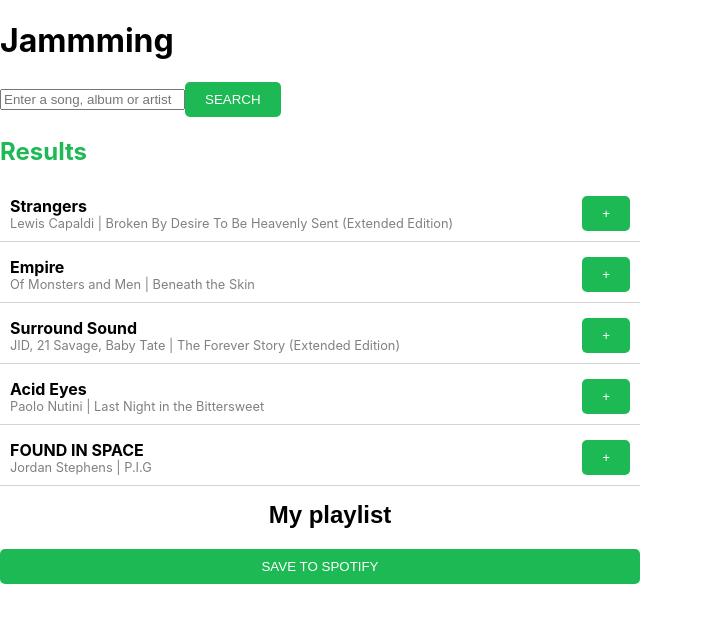
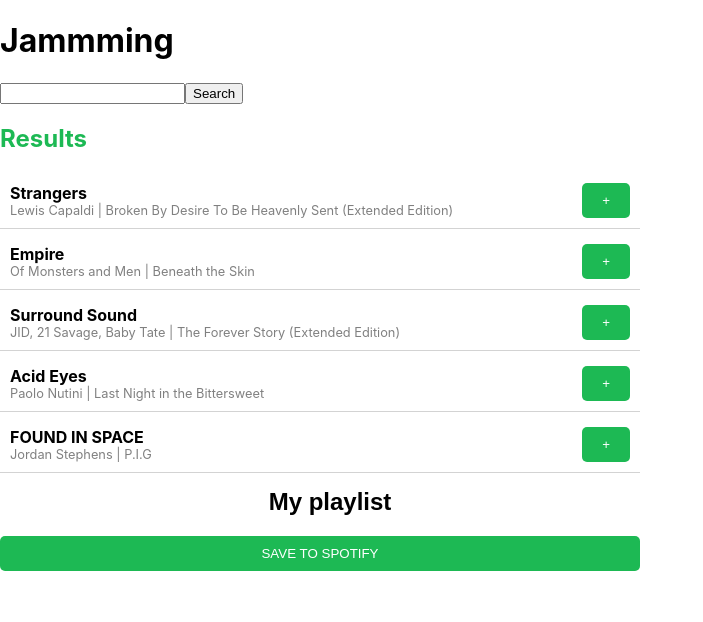
Before and after one commit to jonathanoh59/Jammming, a React (Create React App) app: page / in a window 1280 px wide. Shown: the top 622 px of the page, without its empty margins (0-703 px from the left). Built offline with nearby package versions, Linux system fonts and the light colour scheme.

Commit message:
search functionality

```diff
--- a/src/Components/App/App.js
+++ b/src/Components/App/App.js
@@ -4,16 +4,20 @@ import SearchBar from '../SearchBar/SearchBar';
 import SearchResults from '../SearchResults/SearchResults';
 import Playlist from '../Playlist/Playlist';
 import mockTrackObjs from '../mockData/mockTracks';
+import '../Spotify/Spotify.js';
 
 function App() {
   const [searchResults, setSearchResults] = useState(mockTrackObjs);
   const [playlistName, setPlaylistName] = useState('My playlist');
   const [playlistTracks, setPlaylistTracks] = useState([]);
 
-  const handleSearch = (searchTerm) => {
-    // Logic to handle search
-    // For now, we're just using mock data
-    setSearchResults(mockTrackObjs);
+  const handleSearch = async (term) => {
+    try {
+        const searchResults = await this.spotify.search(term);
+        setSearchResults({ searchResults });
+    } catch (error) {
+        console.error('Error during Spotify search:', error);
+    }
   };
 
   const updatePlaylistName = (name) => {
--- a/src/Components/SearchBar/SearchBar.js
+++ b/src/Components/SearchBar/SearchBar.js
@@ -1,13 +1,23 @@
-import React from 'react';
- import './SearchBar.css';
+import React, { useState } from 'react';
 
-function SearchBar(){
-    return(
-        <div>
-            <input placeholder="Enter a song, album or artist" />
-            <button className="SearchButton">SEARCH</button>
-        </div>
+const SearchBar = ({ onSearch }) => {
+    const [term, setTerm] = useState('');
+
+    const handleTermChange = (event) => {
+        setTerm(event.target.value);
+    };
+
+    const handleSubmit = (event) => {
+        event.preventDefault();
+        onSearch(term);
+    };
+
+    return (
+        <form onSubmit={handleSubmit}>
+            <input type="text" onChange={handleTermChange} />
+            <button type="submit">Search</button>
+        </form>
     );
-}
+};
 
 export default SearchBar;
--- a/src/Components/Spotify/Spotify.js
+++ b/src/Components/Spotify/Spotify.js
@@ -1,6 +1,9 @@
 class Spotify {
     constructor() {
+        // Generate a random string as a code verifier for the PKCE process
         this.codeVerifier = this.generateRandomString(128);
+        // Generate a code challenge based on the code verifier
+        // and then initialize authorization once the challenge is ready
         this.getCodeChallenge().then(challenge => {
             this.codeChallenge = challenge;
             this.initializeAuthorization();
@@ -8,18 +11,24 @@ class Spotify {
     }
 
     generateRandomString(length) {
+        // Generates a random string of the given length using specified characters
+        // This string is used as the PKCE code verifier
         let possible = 'ABCDEFGHIJKLMNOPQRSTUVWXYZabcdefghijklmnopqrstuvwxyz0123456789';
         const values = crypto.getRandomValues(new Uint8Array(length));
         return Array.from(values).map(x => possible[x % possible.length]).join("");
     }
 
     async sha256(plain) {
+        // Creates a SHA-256 hash of the provided plain text (used in the PKCE process)
+        // This is part of generating the code challenge
         const encoder = new TextEncoder();
         const data = encoder.encode(plain);
         return window.crypto.subtle.digest('SHA-256', data);
     }
 
     base64encode(input) {
+        // Encodes the given input into a base64url format (URL safe)
+        // Used to format the code challenge
         return btoa(String.fromCharCode(...new Uint8Array(input)))
             .replace(/=/g, '')
             .replace(/\+/g, '-')
@@ -27,27 +36,33 @@ class Spotify {
     }
 
     async getCodeChallenge() {
+        // Generates the PKCE code challenge by hashing the code verifier
+        // and then encoding the result in base64url format
         const hashed = await this.sha256(this.codeVerifier);
         return this.base64encode(hashed);
     }
 
     initializeAuthorization() {
+        // Starts the authorization process if there's no access token available
         if (!this.accessToken && !window.location.href.includes('access_token')) {
             this.redirectToSpotifyAuthorization();
         }
-        // Else, you might want to handle extracting the access token from the URL here.
+        // Otherwise, you might want to handle extracting the access token from the URL
     }
 
     redirectToSpotifyAuthorization() {
-        const clientId = '2a0b257ce8ec4d0ca3605005b22549fd';
-        const redirectUri = 'http://localhost:12';
-        const scope = 'user-read-private user-read-email'; // Adjust scopes as needed
+        // Redirects the user to the Spotify authorization page
+        // Constructs the URL with necessary parameters for the PKCE flow
+        const clientId = '2a0b257ce8ec4d0ca3605005b22549fd'; // Spotify client ID
+        const redirectUri = 'http://localhost:12'; // Redirect URI set in Spotify Developer Dashboard
+        const scope = 'user-read-private user-read-email'; // Spotify permissions
 
         const authUrl = new URL("https://accounts.spotify.com/authorize");
 
-        // Save the codeVerifier in localStorage for later use
+        // Stores the code verifier in localStorage for later use when exchanging the code for a token
         window.localStorage.setItem('code_verifier', this.codeVerifier);
 
+        // Sets the search parameters for the authorization request
         const params = {
             response_type: 'code',
             client_id: clientId,
@@ -57,16 +72,19 @@ class Spotify {
             redirect_uri: redirectUri,
         };
 
+        // Redirects the user to the authorization URL
         authUrl.search = new URLSearchParams(params).toString();
         window.location.href = authUrl.toString();
     }
 
     async getAccessToken() {
+        // Retrieves the access token from Spotify
+        // Checks if the token is already set, and if not, proceeds to get it
         if (this.accessToken) {
             return this.accessToken;
         }
 
-        // Extracting the code from URL
+        // Extracts the authorization code from the URL
         const codeMatch = window.location.href.match(/code=([^&]*)/);
         if (!codeMatch) {
             console.error('Authorization code not found in URL');
@@ -75,13 +93,14 @@ class Spotify {
 
         const code = codeMatch[1];
 
-        // Retrieve the stored code verifier
+        // Retrieves the code verifier from localStorage
         const codeVerifier = window.localStorage.getItem('code_verifier');
         if (!codeVerifier) {
             console.error('Code verifier not found in localStorage');
             return;
         }
 
+        // Sets up the request to exchange the code for an access token
         const clientId = '2a0b257ce8ec4d0ca3605005b22549fd';
         const redirectUri = 'http://localhost:12';
 
@@ -98,17 +117,16 @@ class Spotify {
         };
 
         try {
+            // Sends the request and handles the response
             const response = await fetch('https://accounts.spotify.com/api/token', payload);
             const data = await response.json();
 
+            // If the access token is retrieved, it's stored for future use
             if (data.access_token) {
                 this.accessToken = data.access_token;
                 localStorage.setItem('access_token', this.accessToken);
 
-                // Optionally handle refresh token and expiration time
-                // ...
-
-                // Clear the URL parameters
+                // Clears the URL parameters to clean up the address bar
                 window.history.pushState('Access Token', null, '/');
             } else {
                 console.error('Failed to retrieve access token');
@@ -119,7 +137,46 @@ class Spotify {
     }
 
 
-    // Other methods for API requests would/will go here
+
+
+    async search(term) {
+        // Ensure the access token is available
+        const accessToken = await this.getAccessToken();
+        if (!accessToken) {
+            console.error('Access token is not available.');
+            return [];
+        }
+
+        // Define the API endpoint with the search term and type=track
+        const endpoint = `https://api.spotify.com/v1/search?type=track&q=${encodeURIComponent(term)}`;
+
+        try {
+            // Make a GET request to the Spotify API
+            const response = await fetch(endpoint, {
+                headers: { 'Authorization': `Bearer ${accessToken}` }
+            });
+
+            // Check if the response is OK
+            if (!response.ok) {
+                throw new Error(`Request failed: ${response.status}`);
+            }
+
+            // Convert the response to JSON format
+            const jsonResponse = await response.json();
+
+            // Map the tracks from the JSON response to an array of track objects
+            return jsonResponse.tracks.items.map(track => ({
+                id: track.id,
+                name: track.name,
+                artist: track.artists[0].name,
+                album: track.album.name,
+                uri: track.uri
+            }));
+        } catch (error) {
+            console.error('Error occurred while fetching tracks:', error);
+            return [];
+        }
+    }
 }
 
 export default Spotify;
```
